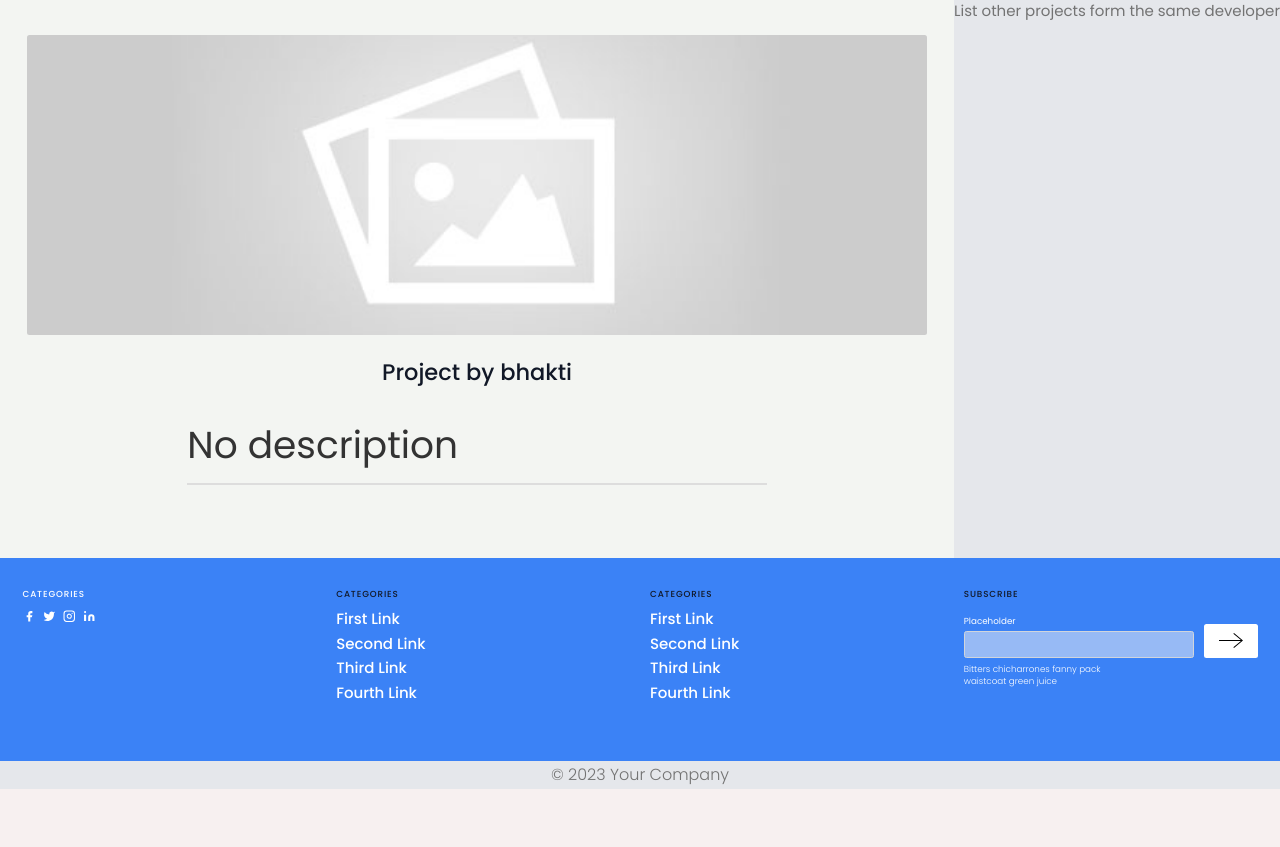
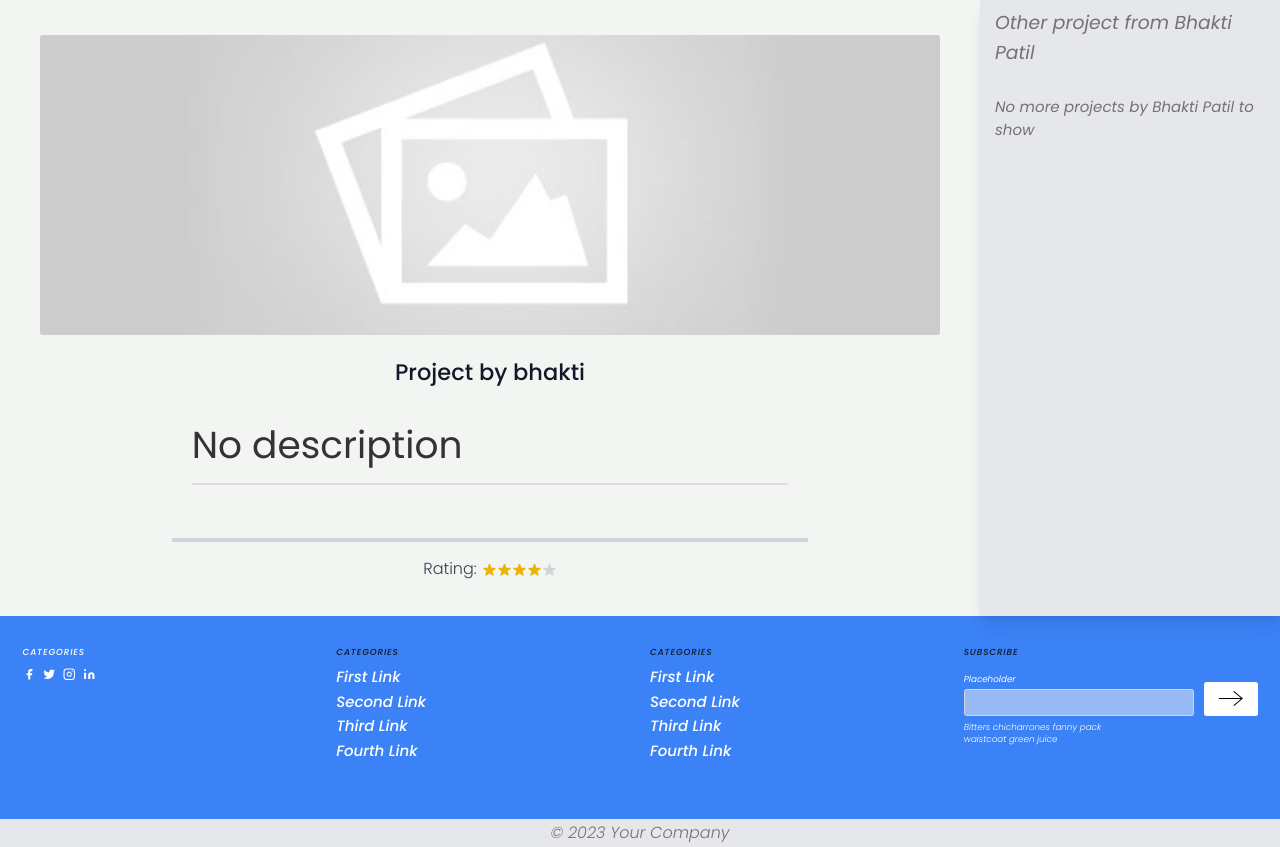
Before and after one commit to itsSauraj/dev_stack, a Django app: page /project/57981193-48e2-457a-8917-69749215fca6 in a window 1280 px wide. Shown: the part 63-910 px from the top of the page. Before the commit the page ends 852 px from the top, so only its background shows below. Run offline with Django 5.2, Linux system fonts and the light colour scheme; data comes from the database, SQL or seed files in the repository; both versions use the stored data as it was after the commit; some libraries are stand-ins or nearby versions.

Commit message:
added test db and updated project view page

```diff
--- a/dev_stack/settings.py
+++ b/dev_stack/settings.py
@@ -44,7 +44,8 @@ INSTALLED_APPS = [
     'projects.apps.ProjectsConfig',
     'users.apps.UsersConfig',
 
-    'rest_framework'
+    'rest_framework',
+    'django_filters',
 ]
 
 MIDDLEWARE = [
--- /dev/null
+++ b/projects/filters.py
@@ -0,0 +1,13 @@
+import django_filters
+
+from .models import Project
+
+class ProjectFilter(django_filters.FilterSet):
+
+    creator__id = django_filters.UUIDFilter(field_name='creator__id')
+
+    class Meta:
+        model = Project
+        fields = {
+          'creator__id': ['exact'],
+        }
--- a/projects/templates/projects/create_project.html
+++ b/projects/templates/projects/create_project.html
@@ -24,7 +24,7 @@
             <label for="formInput#text">Tags</label>
             <input name="tags" type="text" id="id_tags" class="input input--text" placeholder="Tag1, Tag2, Tag3,..." />
           </div>
-          <input type="submit" name="submit" class="mt-3 inline-flex text-white bg-indigo-500 border-0 py-1 px-2 focus:outline-none hover:bg-indigo-600 rounded">
+          <input type="submit" name="submit" class="mt-3 inline-flex text-white bg-indigo-500 border-0 py-1 px-2 focus:outline-none hover:bg-indigo-600 rounded"  value="Create">
         </form>
       {% else %}
         <form method="POST" class="p-5 bg-gray-300 m-4 shadow-lg shadow-indigo-500/40"
@@ -44,7 +44,7 @@
             value="{% for tag in project.tags.all %}{{ tag.name }}, {% endfor %}"
           />
         </div>
-        <input type="submit" name="submit" class="mt-3 inline-flex text-white bg-blue-500 border-0 py-1 px-2 focus:outline-none hover:bg-blue-600 rounded">
+        <input type="submit" name="submit" class="mt-3 inline-flex text-white bg-blue-500 border-0 py-1 px-2 focus:outline-none hover:bg-blue-600 rounded" value="Update">
         </form>
       {% endif %}
     </div>
--- a/projects/templates/projects/view_project.html
+++ b/projects/templates/projects/view_project.html
@@ -1,9 +1,10 @@
 {% extends 'main.html' %}
 
+{% load my_tags %}
 {% load static %}
 
 {% block title %}
-  Home Page
+  {{ project.title }}
 {% endblock %}
 
 {% block content %}
@@ -31,11 +32,40 @@
             <a target="_blank" href="{{ project.demo_link }}" class="ml-4 inline-flex text-gray-700 bg-green-300 border-0 py-2 px-6 focus:outline-none hover:bg-green-200 rounded text-lg">Live link</a>
           {% endif %}
         </div>
+        <hr class="border-2 border-gray-300 my-6">
+        <div class="flex items-center justify-center">
+          <span class="text-gray-700 mr-2">Rating:</span>
+          <div class="flex items-center">
+            {% for i in 5|times %}
+            {% if 4 >= i|add:1 %}
+                <svg class="w-6 h-6 text-yellow-500" fill="currentColor" viewBox="0 0 20 20"><path d="M9.049 2.927c.3-.921 1.603-.921 1.902 0l1.286 3.957a1 1 0 00.95.69h4.162c.969 0 1.371 1.24.588 1.81l-3.37 2.448a1 1 0 00-.364 1.118l1.287 3.957c.3.921-.755 1.688-1.54 1.118l-3.37-2.448a1 1 0 00-1.175 0l-3.37 2.448c-.784.57-1.84-.197-1.54-1.118l1.287-3.957a1 1 0 00-.364-1.118L2.05 9.384c-.783-.57-.38-1.81.588-1.81h4.162a1 1 0 00.95-.69l1.286-3.957z"/></svg>
+              {% else %}
+                <svg class="w-6 h-6 text-gray-300" fill="currentColor" viewBox="0 0 20 20"><path d="M9.049 2.927c.3-.921 1.603-.921 1.902 0l1.286 3.957a1 1 0 00.95.69h4.162c.969 0 1.371 1.24.588 1.81l-3.37 2.448a1 1 0 00-.364 1.118l1.287 3.957c.3.921-.755 1.688-1.54 1.118l-3.37-2.448a1 1 0 00-1.175 0l-3.37 2.448c-.784.57-1.84-.197-1.54-1.118l1.287-3.957a1 1 0 00-.364-1.118L2.05 9.384c-.783-.57-.38-1.81.588-1.81h4.162a1 1 0 00.95-.69l1.286-3.957z"/></svg>
+              {% endif %}
+            {% endfor %}
+          </div>
+        </div>
       </div>
     </div>
   </section>
-  <section class="m-w-[300px] m-w-[200px] bg-gray-200">
-    List other projects form the same developer
+  <section class="w-[300px] bg-gray-200 p-3 flex flex-col gap-3 pl-6" style="box-shadow: rgba(0, 0, 0, 0.1) 0px 10px 15px -3px, rgba(0, 0, 0, 0.05) 0px 4px 6px -2px;">
+    <h3 class="mb-8 leading-relaxed text-3xl"><i>Other project from {{ project.creator.name }}<i></h3>
+    {% for other_project in projects %}
+      {% if project.id != other_project.id %}
+        <a href="{% url 'project' other_project.id %}">
+          <div class="bg-gray-100 p-6 rounded-lg">
+            <img class="h-40 rounded w-full object-cover object-center mb-6 m-w-[200px]" src="{% static other_project.poster_url %}" alt="content">
+            <h3 class="tracking-widest text-indigo-500 text-xs font-medium title-font">{{ other_project.creator.name }}</h3>
+            <h2 class="text-lg text-gray-900 font-medium title-font mb-4">{{ other_project.title }}</h2>
+          </div>
+        </a>
+      {% endif %}
+    {% endfor %}
+    {% if project.id != other_project.id and projects|length < 2%}
+      <h1>
+        No more projects by {{ project.creator.name }} to show
+      </h1>
+    {% endif %}
   <section>
 </div>
 
--- a/projects/templatetags/my_tags.py
+++ b/projects/templatetags/my_tags.py
@@ -5,3 +5,10 @@ register = template.Library()
 @register.filter
 def times(number):
     return range(number)
+
+@register.filter
+def add(value, arg):
+    try:
+        return value + arg
+    except (ValueError, TypeError):
+        return value
--- a/projects/views.py
+++ b/projects/views.py
@@ -1,4 +1,6 @@
 import markdown
+
+import django_filters
 
 from django.contrib import messages
 from django.contrib.auth.decorators import login_required
@@ -9,7 +11,8 @@ from .forms import ProjectForm
 from users.views import has_permission
 
 from .models import Project, Tag
-# Create your views here.
+
+from .filters import ProjectFilter
 
 app_name = "projects"
 
@@ -24,16 +27,17 @@ def projects(request):
     }
     return render(request, f"{app_name}/projects.html", context)
 
-
 def project(request, pk):
     project = Project.objects.get(id=pk)
 
+    projects = ProjectFilter({"creator__id": project.creator.id}, queryset=Project.objects.all())
 
     md = markdown.Markdown(extensions=["fenced_code"])
     project.description = md.convert(project.description)
 
     context = {
-        "project": project
+        "project": project,
+        "projects": projects.qs
     }
     return render(request, f"{app_name}/view_project.html", context=context)
 
```
Also changed, not shown: db.sqlite3 (added), static/images/posters/doraemon.webp (added), 1 other file.
